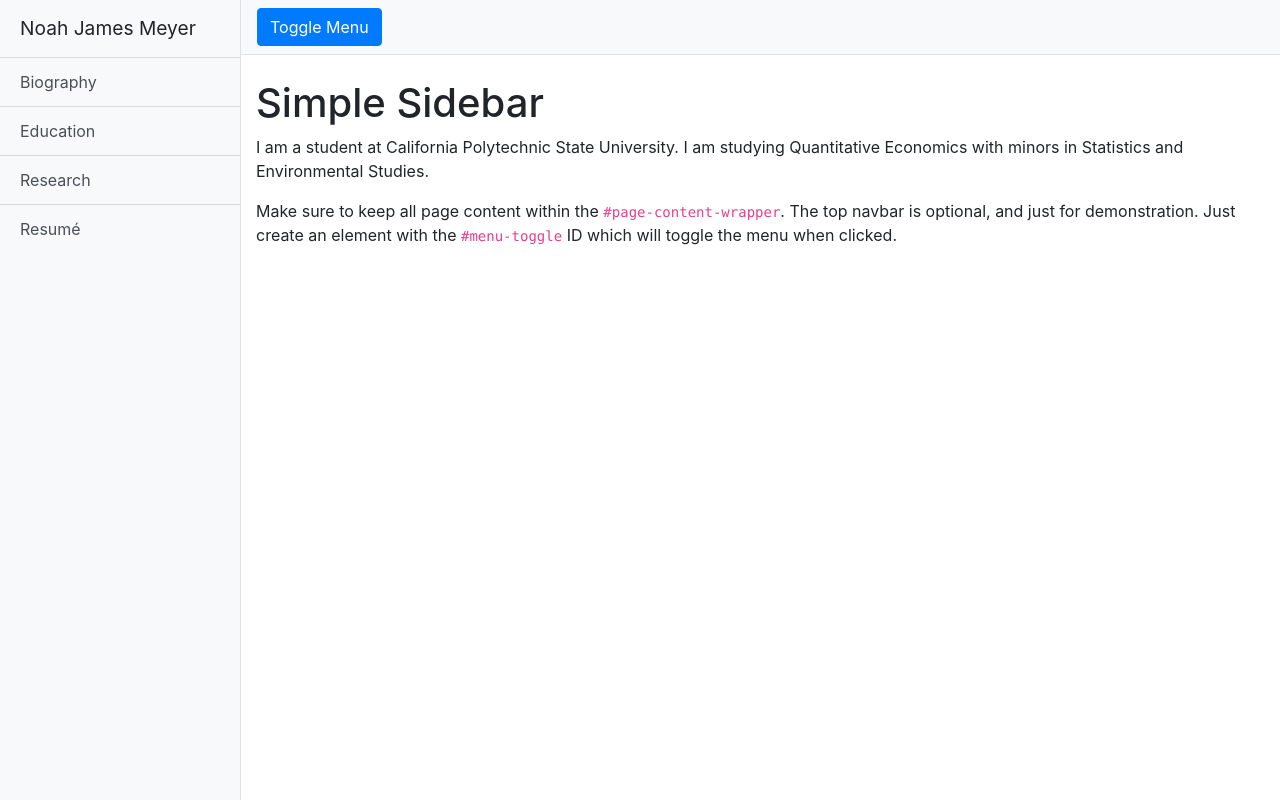
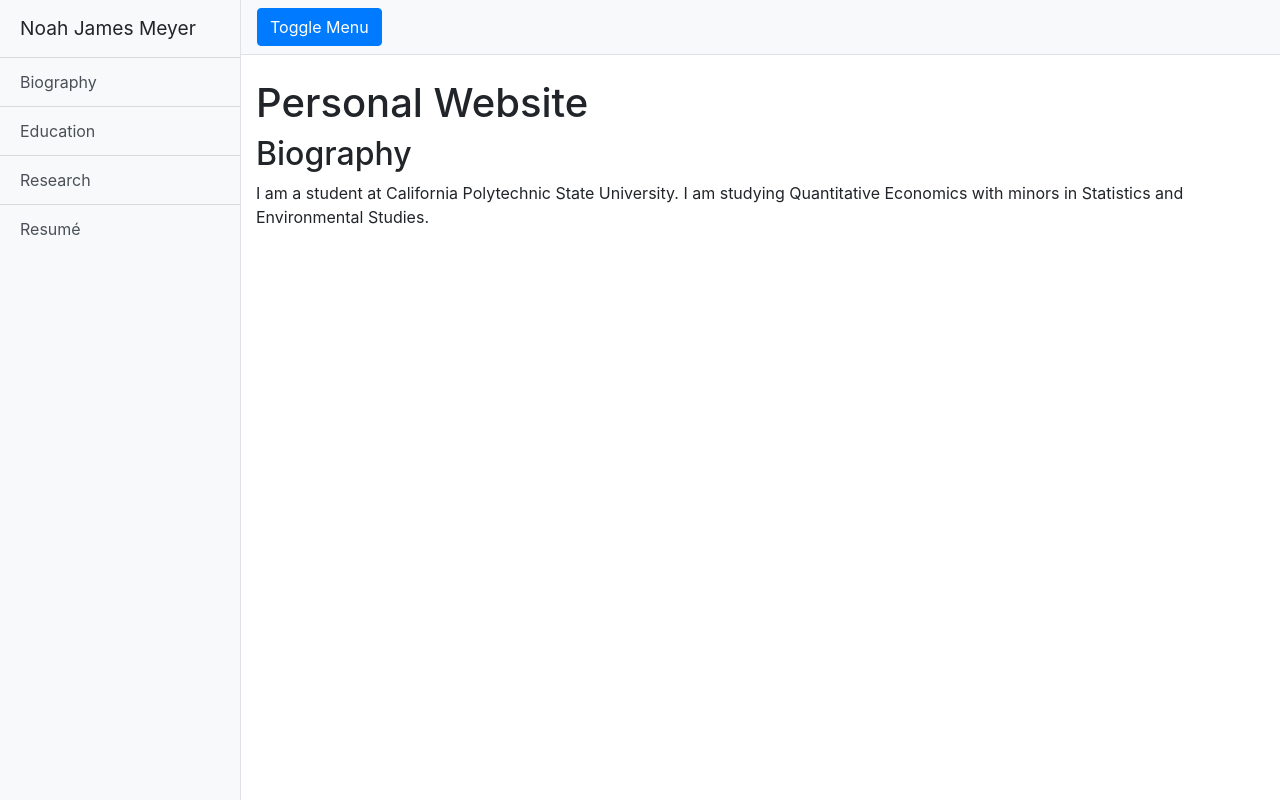
Before and after one commit to nojmeyer/nojmeyer.github.io, a website: page index.html in a window 1280 px wide. Drawn offline with Linux system fonts and the light colour scheme.

Commit message:
Update index.html

```diff
--- a/index.html
+++ b/index.html
@@ -47,9 +47,10 @@
       </nav>
 
       <div class="container-fluid">
-        <h1 class="mt-4">Simple Sidebar</h1>
+        <h1 class="mt-4">Personal Website</h1>
+        <h2> Biography </h2>
         <p>I am a student at California Polytechnic State University. I am studying Quantitative Economics with minors in Statistics and Environmental Studies.</p>
-        <p>Make sure to keep all page content within the <code>#page-content-wrapper</code>. The top navbar is optional, and just for demonstration. Just create an element with the <code>#menu-toggle</code> ID which will toggle the menu when clicked.</p>
+        <p></p>
       </div>
     </div>
     <!-- /#page-content-wrapper -->
```
